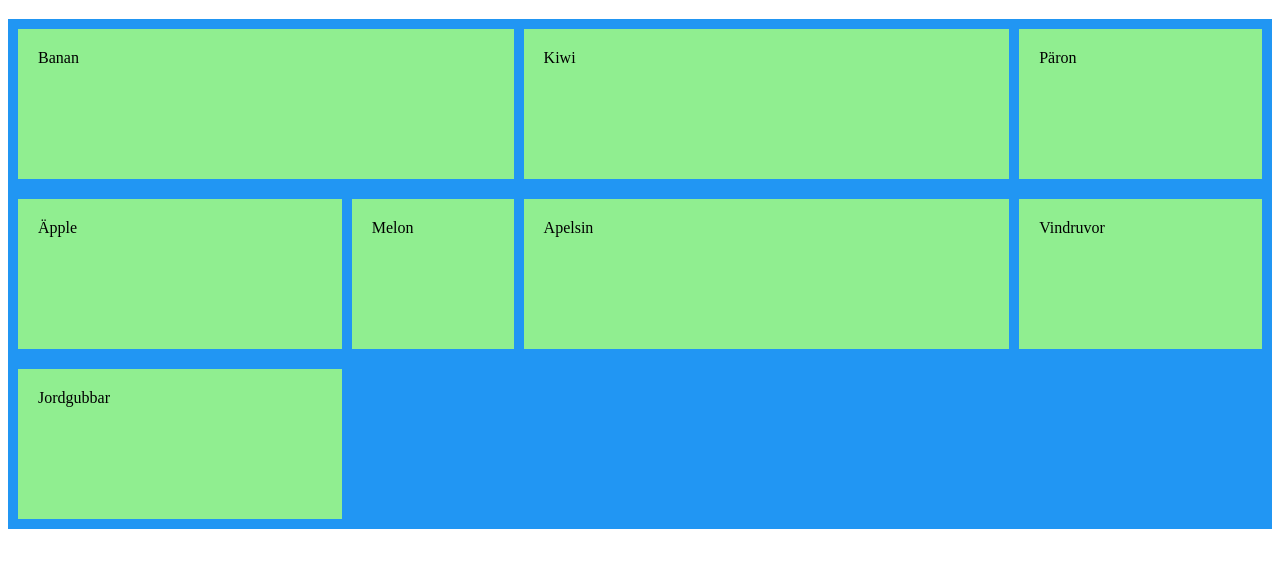
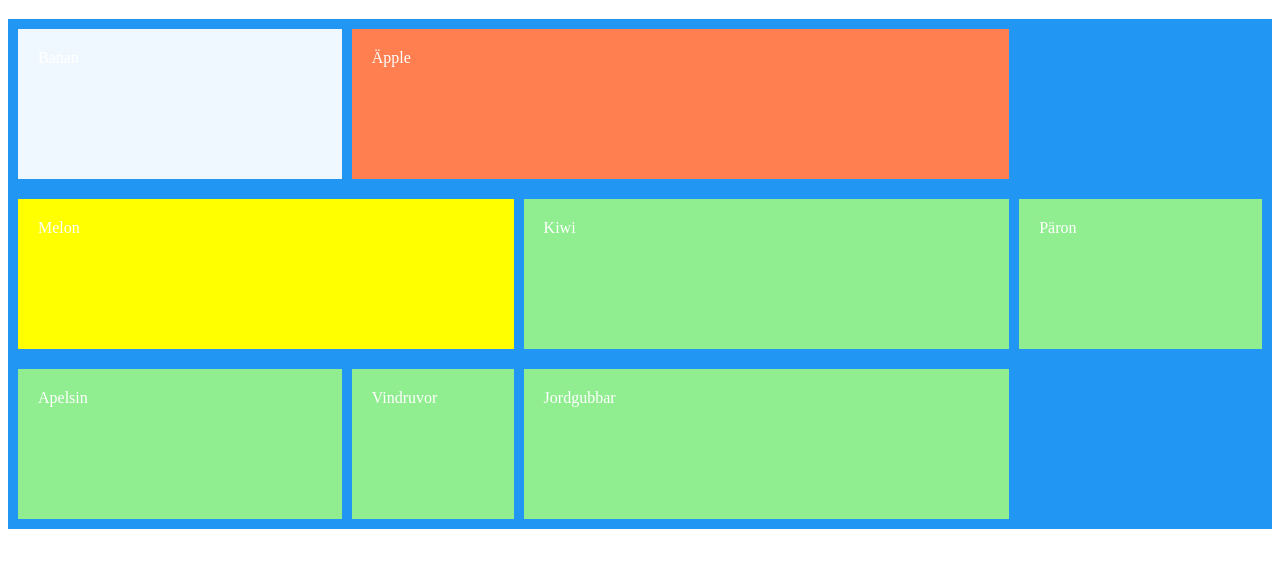
Before and after one commit to bjorkmanemelie/css-grid-new, a plain HTML site: page index.html in a window 1280 px wide. Shown: the part 61-628 px from the top of the page. Drawn offline with Linux system fonts and the light colour scheme.

Commit message:
trying out some span in grid-columns

```diff
--- a/style.css
+++ b/style.css
@@ -16,10 +16,7 @@
   /* grid-column-gap: 10px; Space between columns  */
   gap: 20px 10px; /* Shorthand for row and column gaps */
   padding: 10px;
-  grid-template-areas:
-    "header header"
-    "sidebar content"
-    "footer footer"; /* Define named grid areas */
+  color: white;
 }
 
 .grid-item {
@@ -27,17 +24,16 @@
   padding: 20px;
 }
 
-
 .grid-item1 {
-    grid-area: header; /* Assign to named area */
+    grid-column. 1 / -1; /* Span all columns */
+    background-color: aliceblue;
 }
 
-
 .grid-item2 {
-    grid-area: sidebar; /* Assign to named area */
+    grid-column: 2 / 4; /* Start at column 2, end before column 4 */
+    background-color: coral;
 }
-
-
 .grid-item3 {
-    grid-area: content; /* Assign to named area */
+    grid-column: 1 / span 2; /* Start at column 1, span 2 columns */
+    background-color:yellow;
 }
```
